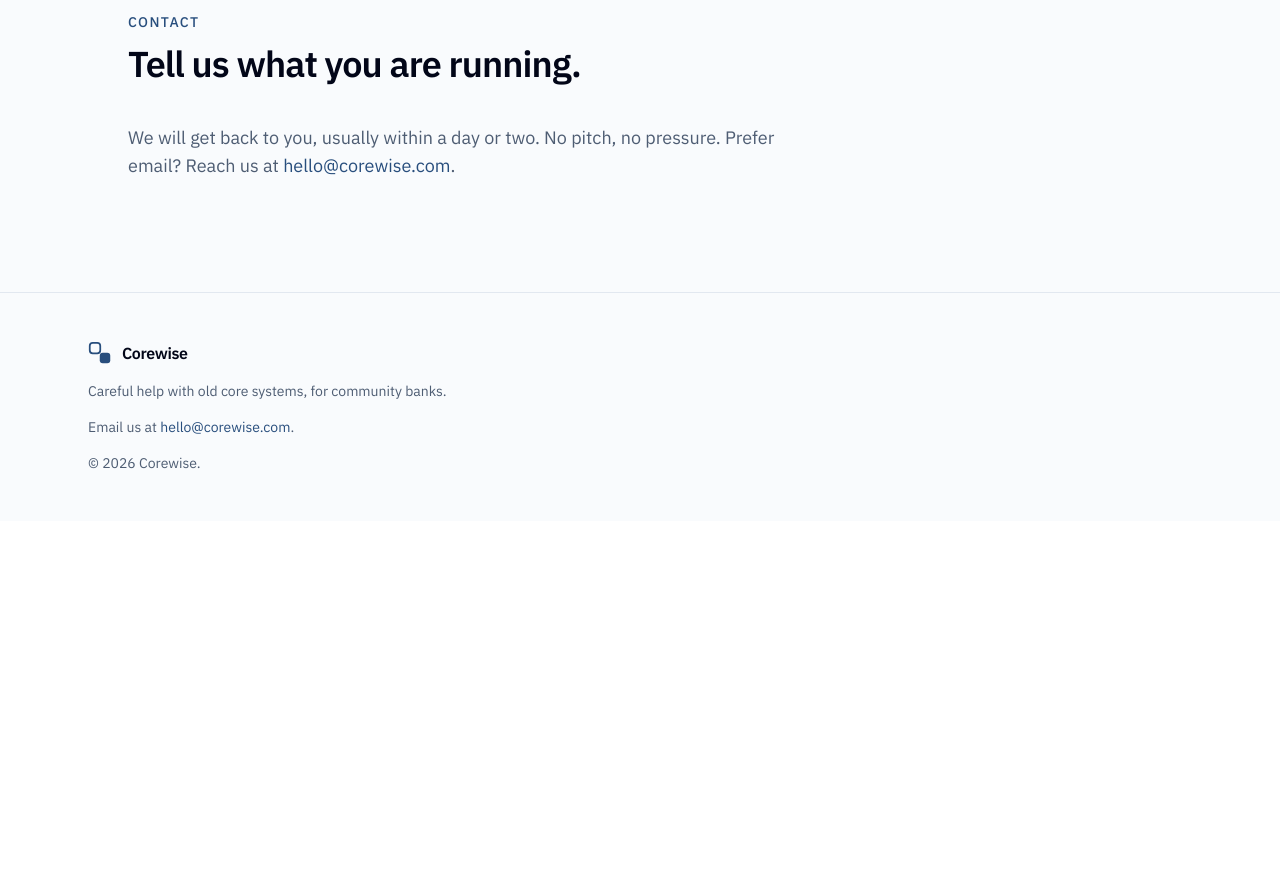
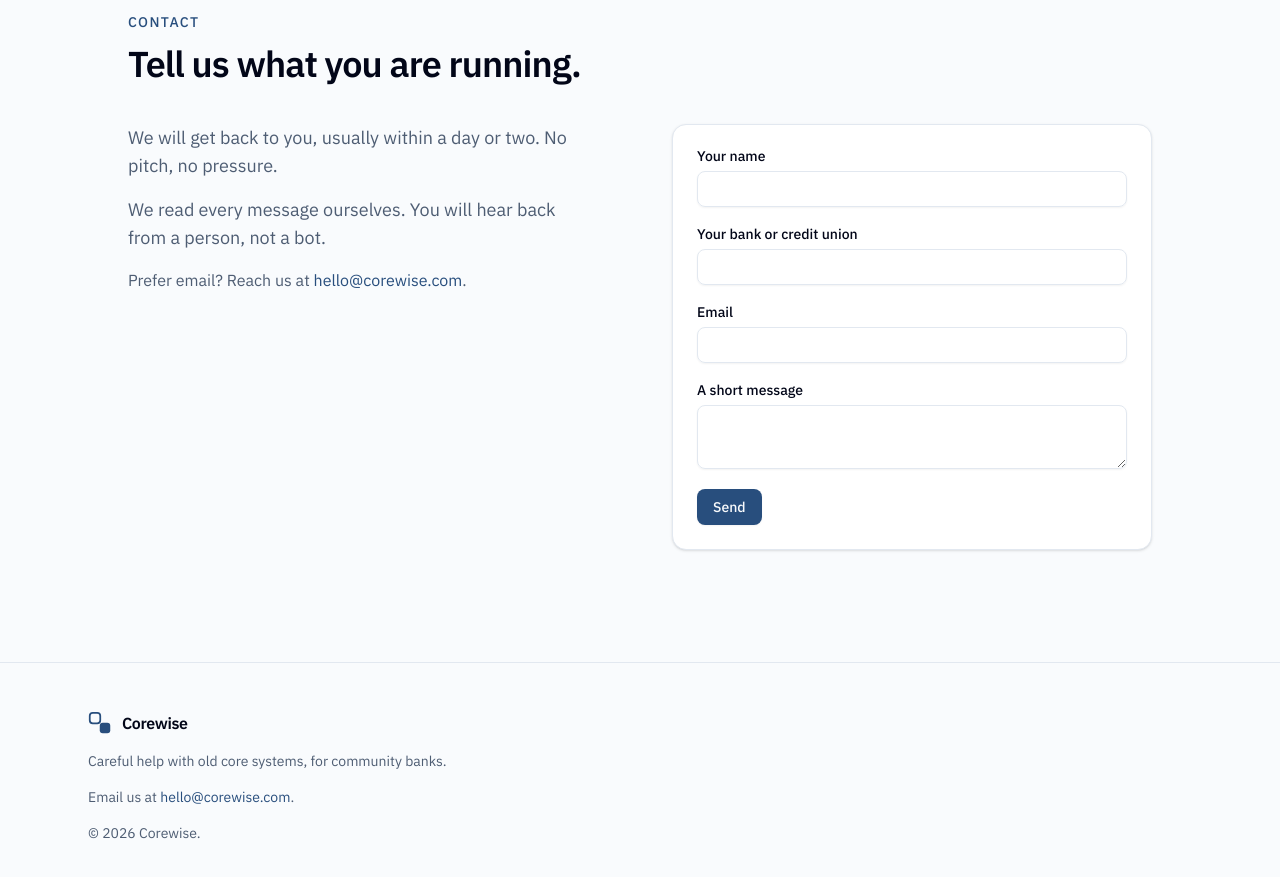
Before and after one commit to devpilotX/Bank-Legacy, a React (Vite) app in the folder website/: page / in a window 1280 px wide. Shown: the part 3540-4417 px from the top of the page. Before the commit the page ends 4061 px from the top, so only its background shows below. Built offline with nearby package versions, Linux system fonts and the light colour scheme; no server answers.

Commit message:
Add the contact form with shadcn/ui: validation, config-driven send, thank-you

```diff
--- a/website/package.json
+++ b/website/package.json
@@ -15,6 +15,7 @@
   "dependencies": {
     "@fontsource/ibm-plex-mono": "^5.2.7",
     "@fontsource/ibm-plex-sans": "^5.2.8",
+    "@radix-ui/react-label": "^2.1.10",
     "@radix-ui/react-slot": "^1.3.0",
     "@react-three/drei": "^10.7.7",
     "@react-three/fiber": "^9.6.1",
--- /dev/null
+++ b/website/src/components/ui/input.tsx
@@ -0,0 +1,21 @@
+import * as React from 'react';
+
+import { cn } from '@/lib/utils';
+
+function Input({ className, type, ...props }: React.ComponentProps<'input'>) {
+  return (
+    <input
+      type={type}
+      data-slot="input"
+      className={cn(
+        'file:text-foreground placeholder:text-muted-foreground selection:bg-primary selection:text-primary-foreground border-input flex h-9 w-full min-w-0 rounded-md border bg-transparent px-3 py-1 text-base shadow-xs transition-[color,box-shadow] outline-none file:inline-flex file:h-7 file:border-0 file:bg-transparent file:text-sm file:font-medium disabled:pointer-events-none disabled:cursor-not-allowed disabled:opacity-50 md:text-sm',
+        'focus-visible:border-ring focus-visible:ring-ring/50 focus-visible:ring-[3px]',
+        'aria-invalid:ring-destructive/20 aria-invalid:border-destructive',
+        className,
+      )}
+      {...props}
+    />
+  );
+}
+
+export { Input };
--- /dev/null
+++ b/website/src/components/ui/label.tsx
@@ -0,0 +1,19 @@
+import * as React from 'react';
+import * as LabelPrimitive from '@radix-ui/react-label';
+
+import { cn } from '@/lib/utils';
+
+function Label({ className, ...props }: React.ComponentProps<typeof LabelPrimitive.Root>) {
+  return (
+    <LabelPrimitive.Root
+      data-slot="label"
+      className={cn(
+        'flex items-center gap-2 text-sm leading-none font-medium select-none group-data-[disabled=true]:pointer-events-none group-data-[disabled=true]:opacity-50 peer-disabled:cursor-not-allowed peer-disabled:opacity-50',
+        className,
+      )}
+      {...props}
+    />
+  );
+}
+
+export { Label };
--- /dev/null
+++ b/website/src/components/ui/textarea.tsx
@@ -0,0 +1,18 @@
+import * as React from 'react';
+
+import { cn } from '@/lib/utils';
+
+function Textarea({ className, ...props }: React.ComponentProps<'textarea'>) {
+  return (
+    <textarea
+      data-slot="textarea"
+      className={cn(
+        'border-input placeholder:text-muted-foreground focus-visible:border-ring focus-visible:ring-ring/50 aria-invalid:ring-destructive/20 aria-invalid:border-destructive flex field-sizing-content min-h-16 w-full rounded-md border bg-transparent px-3 py-2 text-base shadow-xs transition-[color,box-shadow] outline-none focus-visible:ring-[3px] disabled:cursor-not-allowed disabled:opacity-50 md:text-sm',
+        className,
+      )}
+      {...props}
+    />
+  );
+}
+
+export { Textarea };
--- a/website/src/sections/Contact.tsx
+++ b/website/src/sections/Contact.tsx
@@ -1,15 +1,18 @@
 import { Section, SectionHeading } from '@/components/Section';
 import { CONTACT_EMAIL } from '@/config';
+import { ContactForm } from './ContactForm';
 
-// The contact section. The form (built with shadcn/ui) is added in the next step; for
-// now this carries the intro and the email so the anchor and the page read correctly.
+// The contact section: a short, plain intro on one side and the form on the other.
 export function Contact() {
   return (
     <Section id="contact" className="bg-secondary/40">
       <SectionHeading eyebrow="Contact" title="Tell us what you are running." />
-      <p className="max-w-2xl text-lg text-muted-foreground">
-        We will get back to you, usually within a day or two. No pitch, no pressure. Prefer
-        email? Reach us at{' '}
+      <div className="grid gap-10 lg:grid-cols-2 lg:gap-16">
+        <div className="max-w-md space-y-4 text-lg text-muted-foreground">
+          <p>We will get back to you, usually within a day or two. No pitch, no pressure.</p>
+          <p>We read every message ourselves. You will hear back from a person, not a bot.</p>
+          <p className="text-base">
+            Prefer email? Reach us at{' '}
             <a
               href={`mailto:${CONTACT_EMAIL}`}
               className="text-primary underline-offset-4 hover:underline"
@@ -18,6 +21,9 @@ export function Contact() {
             </a>
             .
           </p>
+        </div>
+        <ContactForm />
+      </div>
     </Section>
   );
 }
--- /dev/null
+++ b/website/src/sections/ContactForm.tsx
@@ -0,0 +1,177 @@
+import { useState } from 'react';
+import type { FormEvent } from 'react';
+
+import { Button } from '@/components/ui/button';
+import { Input } from '@/components/ui/input';
+import { Label } from '@/components/ui/label';
+import { Textarea } from '@/components/ui/textarea';
+import { CONTACT_EMAIL, CONTACT_ENDPOINT } from '@/config';
+
+const EMAIL_PATTERN = /^[^\s@]+@[^\s@]+\.[^\s@]+$/;
+
+// The contact form: name, bank, email, and a short message. It checks the fields, then
+// sends the message to the endpoint from config. If no endpoint is set yet, it keeps the
+// message in the browser so the flow still works while we build. It shows a plain
+// thank-you when it sends and a calm message if something goes wrong.
+export function ContactForm() {
+  const [name, setName] = useState('');
+  const [bank, setBank] = useState('');
+  const [email, setEmail] = useState('');
+  const [message, setMessage] = useState('');
+  const [error, setError] = useState<string | null>(null);
+  const [submitting, setSubmitting] = useState(false);
+  const [sent, setSent] = useState(false);
+
+  function firstProblem(): string | null {
+    if (!name.trim() || !bank.trim() || !email.trim() || !message.trim()) {
+      return 'Please fill in every field.';
+    }
+    if (!EMAIL_PATTERN.test(email.trim())) {
+      return 'Please enter an email we can reply to.';
+    }
+    return null;
+  }
+
+  async function handleSubmit(event: FormEvent<HTMLFormElement>) {
+    event.preventDefault();
+    const problem = firstProblem();
+    if (problem) {
+      setError(problem);
+      return;
+    }
+    setError(null);
+    setSubmitting(true);
+
+    const payload = {
+      name: name.trim(),
+      bank: bank.trim(),
+      email: email.trim(),
+      message: message.trim(),
+      sentAt: new Date().toISOString(),
+    };
+
+    try {
+      if (CONTACT_ENDPOINT) {
+        const response = await fetch(CONTACT_ENDPOINT, {
+          method: 'POST',
+          headers: { 'Content-Type': 'application/json' },
+          body: JSON.stringify(payload),
+        });
+        if (!response.ok) {
+          throw new Error('send failed');
+        }
+      } else {
+        // No endpoint is set yet, so we keep the message in the browser and log it. This
+        // lets the form work end to end while we build. Before launch, set
+        // VITE_CONTACT_ENDPOINT to a real handler or email service (see the README).
+        try {
+          const key = 'corewise.contact';
+          const saved = JSON.parse(localStorage.getItem(key) ?? '[]');
+          saved.push(payload);
+          localStorage.setItem(key, JSON.stringify(saved));
+        } catch {
+          // If storage is blocked, we still show the thank-you below.
+        }
+        console.info('Contact message (no endpoint set, kept locally):', payload);
+      }
+      setSent(true);
+    } catch {
+      setError('Something went wrong sending your message. Please try again, or email us.');
+    } finally {
+      setSubmitting(false);
+    }
+  }
+
+  if (sent) {
+    return (
+      <div
+        className="rounded-xl border border-border bg-card p-6 shadow-sm"
+        role="status"
+        aria-live="polite"
+      >
+        <h3 className="text-lg font-semibold text-foreground">Thank you</h3>
+        <p className="mt-2 text-muted-foreground">
+          We have your message and will be in touch soon, usually within a day or two.
+        </p>
+        <p className="mt-2 text-muted-foreground">
+          If you would rather email, reach us at{' '}
+          <a
+            href={`mailto:${CONTACT_EMAIL}`}
+            className="text-primary underline-offset-4 hover:underline"
+          >
+            {CONTACT_EMAIL}
+          </a>
+          .
+        </p>
+      </div>
+    );
+  }
+
+  return (
+    <form
+      onSubmit={handleSubmit}
+      noValidate
+      className="rounded-xl border border-border bg-card p-6 shadow-sm"
+    >
+      {error ? (
+        <p
+          role="alert"
+          className="mb-5 rounded-md border border-destructive/30 bg-destructive/10 px-3 py-2 text-sm text-destructive"
+        >
+          {error}
+        </p>
+      ) : null}
+
+      <div className="grid gap-5">
+        <div className="grid gap-2">
+          <Label htmlFor="contact-name">Your name</Label>
+          <Input
+            id="contact-name"
+            name="name"
+            autoComplete="name"
+            value={name}
+            onChange={(event) => setName(event.target.value)}
+          />
+        </div>
+
+        <div className="grid gap-2">
+          <Label htmlFor="contact-bank">Your bank or credit union</Label>
+          <Input
+            id="contact-bank"
+            name="bank"
+            autoComplete="organization"
+            value={bank}
+            onChange={(event) => setBank(event.target.value)}
+          />
+        </div>
+
+        <div className="grid gap-2">
+          <Label htmlFor="contact-email">Email</Label>
+          <Input
+            id="contact-email"
+            name="email"
+            type="email"
+            autoComplete="email"
+            value={email}
+            onChange={(event) => setEmail(event.target.value)}
+          />
+        </div>
+
+        <div className="grid gap-2">
+          <Label htmlFor="contact-message">A short message</Label>
+          <Textarea
+            id="contact-message"
+            name="message"
+            rows={5}
+            value={message}
+            onChange={(event) => setMessage(event.target.value)}
+          />
+        </div>
+
+        <Button type="submit" disabled={submitting} className="justify-self-start">
+          {submitting ? 'Sending...' : 'Send'}
+        </Button>
+      </div>
+    </form>
+  );
+}
```
Also changed, not shown: 1 other file (tests, documents, lock files or other folders). Lines whose indentation alone changed are shown as unchanged.
